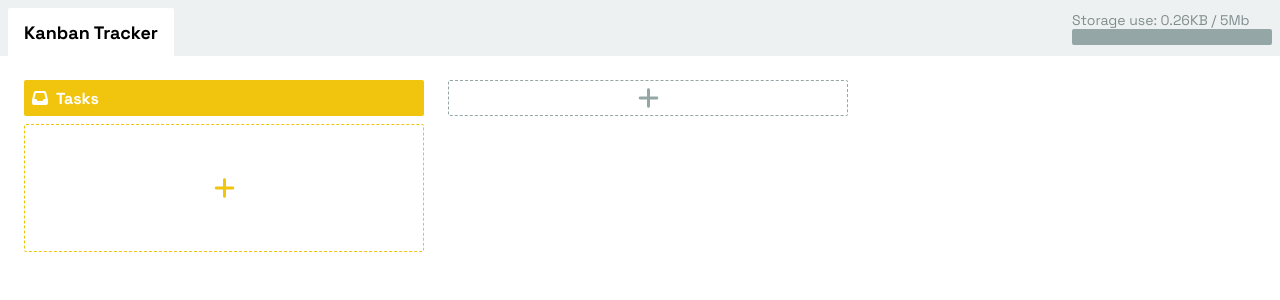
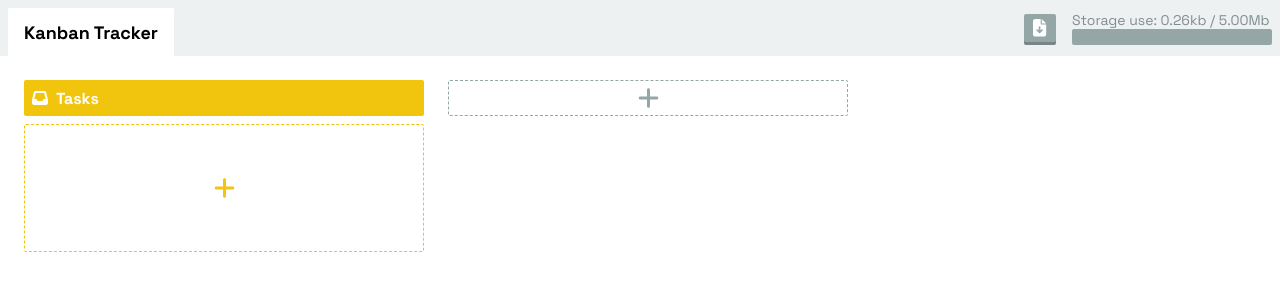
Before and after one commit to filgduarte/kanban-tracker, a React (Vite) app: page / in a window 1280 px wide. Shown: the top 300 px of the page. Built offline with nearby package versions, Linux system fonts and the light colour scheme.

Commit message:
add: card description now support linebreaks; add export feature

```diff
--- a/src/App.css
+++ b/src/App.css
@@ -12,6 +12,9 @@
   --color-primary-dark: hsl(184, 6%, 53%);
   --color-text: #000;
   --color-background: #FFF;
+  --color-success: #27ae60;
+  --color-warning: #f39c12;
+  --color-danger: #c0392b;
 
   --color-1: hsl(48, 89%, 50%);
   --color-2: hsl(145, 63%, 50%);
@@ -82,16 +85,16 @@ body {
   --my-color-dark: hsl(28, 80%, 10%);
 }
 
-.danger {
-  --my-color: #c0392b;
+.success {
+  --my-color: var(--color-success);
 }
 
 .warning {
-  --my-color: #f39c12;
+  --my-color: var(--color-warning);
 }
 
-.success {
-  --my-color: #27ae60;
+.danger {
+  --my-color: var(--color-danger);
 }
 
 .action-button {
--- a/src/components/Card/index.tsx
+++ b/src/components/Card/index.tsx
@@ -23,6 +23,38 @@ library.add(
 export function Card(props: CardProps) {
     const [kanban, setKanban] = useRecoilState(kanbanState);
     const setModal = useSetRecoilState(modalState);
+
+    return(
+        <div className='card'>
+            <div className='card-content' title={`Editar card '${props.title}'`} onClick={openCardModal}>
+                <div className='card-title'>
+                    <h3>
+                        {props.title}
+                    </h3>
+                    <FontAwesomeIcon icon='pen-to-square' />
+                </div>
+                <div className='card-description'>
+                {
+                    props.description?.split('\n').map((line, index) => (
+                        <p key={index}>
+                            {line}
+                        </p>
+                    ))
+                }
+                </div>
+            </div>
+            <div className='card-actions'>
+                {
+                    kanban.columns.filter(column => column.id != props.columnId)
+                    .map((column, index) => (
+                        <button key={index} className={`action-button ${column.color ?? ''}`} onClick={() => changeColumn(column.id)}>
+                            {<FontAwesomeIcon icon={column.icon ?? 'layer-group'} />}
+                        </button>
+                    ))
+                }
+            </div>
+        </div>
+    );
 
     function openCardModal() {
         setModal({
@@ -67,28 +99,4 @@ export function Card(props: CardProps) {
         setKanban(newKanban);
         setKanbanData(newKanban);
     }
-
-    return(
-        <div className='card'>
-            <div className='card-content' title={`Editar card '${props.title}'`} onClick={openCardModal}>
-                <div className='card-title'>
-                    <h3>
-                        {props.title}
-                    </h3>
-                    <FontAwesomeIcon icon='pen-to-square' />
-                </div>
-                <p>{props.description}</p>
-            </div>
-            <div className='card-actions'>
-                {
-                    kanban.columns.filter(column => column.id != props.columnId)
-                    .map((column, index) => (
-                        <button key={index} className={`action-button ${column.color ?? ''}`} onClick={() => changeColumn(column.id)}>
-                            {<FontAwesomeIcon icon={column.icon ?? 'layer-group'} />}
-                        </button>
-                    ))
-                }
-            </div>
-        </div>
-    )
 }
--- a/src/components/Column/index.tsx
+++ b/src/components/Column/index.tsx
@@ -24,22 +24,6 @@ library.add(
 
 export function Column(props: ColumnProps) {
     const setModal = useSetRecoilState(modalState);
-
-    function openColumnModal() {
-        setModal({
-            show: true,
-            title: 'Alterar coluna',
-            children: <FormColumn column={props} />,
-        })
-    }
-
-    function openCardModal() {
-        setModal({
-            show: true,
-            title: 'Inserir Card',
-            children: <FormCard columnId={props.id} />,
-        })
-    }
 
     let columnClass = 'column';
     if (props.className) {
@@ -72,4 +56,21 @@ export function Column(props: ColumnProps) {
             </div>
         </div>
     );
+
+    function openColumnModal() {
+        setModal({
+            show: true,
+            title: 'Alterar coluna',
+            children: <FormColumn column={props} />,
+        })
+    }
+
+    function openCardModal() {
+        setModal({
+            show: true,
+            title: 'Inserir Card',
+            children: <FormCard columnId={props.id} />,
+        })
+    }
+
 }
--- a/src/components/Header/index.tsx
+++ b/src/components/Header/index.tsx
@@ -1,6 +1,14 @@
+import { useRecoilState } from 'recoil';
+import { kanbanState } from '../../recoilState';
+import { FontAwesomeIcon } from '@fortawesome/react-fontawesome';
+import { faFileArrowDown } from '@fortawesome/free-solid-svg-icons'
 import './style.css';
 
 export function Header() {
+    const kanbanData = useRecoilState(kanbanState);
+    const blob = new Blob([JSON.stringify(kanbanData)], { type: 'text/json'});
+    const jsonFile = URL.createObjectURL(blob);
+
     const total = 5120;
     let used = 0;
 
@@ -11,7 +19,6 @@ export function Header() {
         }
     }
     const storageUsePercentage = (used * 100) / total;
-    const storageUsedWidth = storageUsePercentage.toFixed(2) + '%';
 
     let storageStatus = '';
     if (used < 1024) {
@@ -27,15 +34,22 @@ export function Header() {
         storageUsedClassName += ' ' + ((storageUsePercentage >= 90) ? 'danger' : 'warning');
     }
 
-    return(
+     return(
         <header className='header'>
             <div className='tab'>Kanban Tracker</div>
-            <div className='storage-status'>
-                <span>Storage use: {`${used.toFixed(2)}KB / ${total/1024}Mb`}</span>
-                <div className='storage-total'>
-                    <div className={storageUsedClassName} style={{width: storageUsedWidth}}></div>
+            <div className='extra'>
+                <div className='import-export'>
+                    <a href={jsonFile} download='kanban-tracker.json' title='Fazer download dos dados' className='action-button success'>
+                        <FontAwesomeIcon icon={faFileArrowDown} />
+                    </a>
+                </div>
+                <div className='storage-status'>
+                    <span>Storage use: {storageStatus}</span>
+                    <div className='storage-total'>
+                        <div className={storageUsedClassName} style={{width: (storageUsePercentage.toFixed(2) + '%')}}></div>
+                    </div>
                 </div>
             </div>
         </header>
-    )
+    );
 }
--- a/src/components/Header/style.css
+++ b/src/components/Header/style.css
@@ -16,12 +16,34 @@
     border-radius: 2px 2px 0 0;
 }
 
+.header .extra {
+    display: flex;
+    align-items: center;
+    gap: 16px;
+    margin-left: auto;
+    padding-bottom: 8px;
+}
+
+.header .import-export a {
+    display: flex;
+    justify-content: center;
+    align-items: center;
+    padding: 0;
+    width: 32px;
+    height: 28px;
+    font-size: 1.1rem;
+    text-align: center;
+    text-decoration: none;
+}
+
+.header .import-export svg {
+    margin: 0;
+}
+
 .header .storage-status {
     display: flex;
     flex-direction: column;
     justify-content: center;
-    margin-left: auto;
-    padding-bottom: 8px;
     font-size: 0.875rem;
     color: var(--color-primary-dark)
 }
--- a/src/components/KanbanBoard/index.tsx
+++ b/src/components/KanbanBoard/index.tsx
@@ -10,14 +10,6 @@ import './style.css';
 export function KanbanBoard() {
     const kanban = useRecoilValue(kanbanState);
     const setModal = useSetRecoilState(modalState);
-
-    function openColumnModal(event: React.MouseEvent<HTMLElement>) {
-        setModal({
-            show: true,
-            title: 'Inserir coluna',
-            children: <FormColumn />,
-        })
-    }
 
     return(
         <main>
@@ -62,5 +54,13 @@ export function KanbanBoard() {
             }
             </div>
         </main>
-    )
+    );
+
+    function openColumnModal(event: React.MouseEvent<HTMLElement>) {
+        setModal({
+            show: true,
+            title: 'Inserir coluna',
+            children: <FormColumn />,
+        })
+    }
 }
--- a/src/components/Modal/index.tsx
+++ b/src/components/Modal/index.tsx
@@ -30,5 +30,5 @@ export function Modal() {
                 </button>
             </div>
         </div>
-    )
+    );
 }
--- a/src/components/TimeTrackers/index.tsx
+++ b/src/components/TimeTrackers/index.tsx
@@ -35,7 +35,6 @@ export function TimeTrackers(props: TimeTrackerProps) {
     const [totalTime, setTotalTime] = useState((now - props.card.creationDate) / 1000);
     const [chartWidth, setChartWidth] = useState(0);
     const ref = useRef<HTMLDivElement>(null);
-
     const columns: Columns = {};
 
     kanban.columns.forEach(column => {
@@ -61,6 +60,17 @@ export function TimeTrackers(props: TimeTrackerProps) {
             clearInterval(counter);
         }
     },[]);
+
+    return(
+        <div className='time-tracker'>
+            <div className='time-tracker__columns'>
+            { Object.keys(props.card.timeTracker).map(key => renderTracker(key)) }
+            </div>
+            <div className='time-tracker__chart'>
+                {renderChart()}
+            </div>
+        </div>
+    );
 
     function formatTime(secondsElapsed: number) {
         const days = Math.floor(secondsElapsed / 86400);
@@ -143,15 +153,4 @@ export function TimeTrackers(props: TimeTrackerProps) {
             </div>
         );
     }
-
-    return(
-        <div className='time-tracker'>
-            <div className='time-tracker__columns'>
-            { Object.keys(props.card.timeTracker).map(key => renderTracker(key)) }
-            </div>
-            <div className='time-tracker__chart'>
-                {renderChart()}
-            </div>
-        </div>
-    )
 }
```
Also changed, not shown: src/components/FormCard/index.tsx (+28 -28 lines), src/components/FormColumn/index.tsx (+78 -78 lines).
